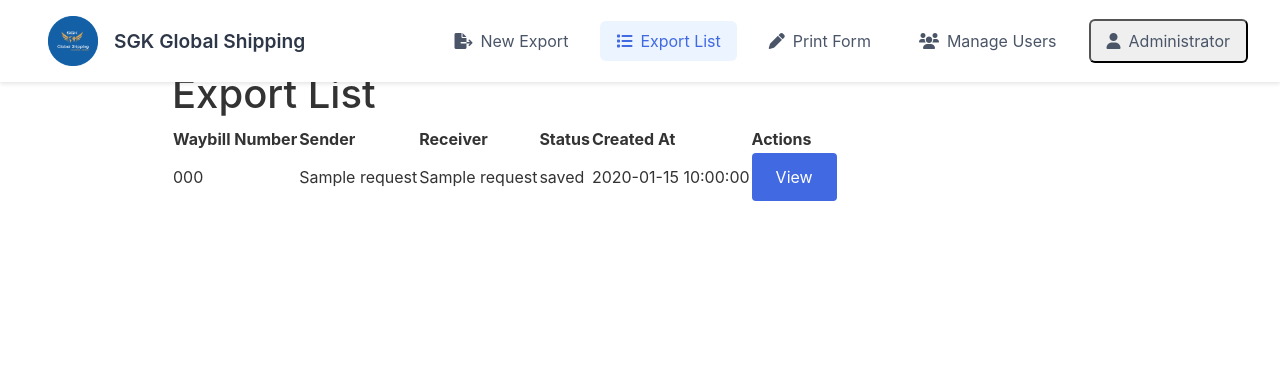
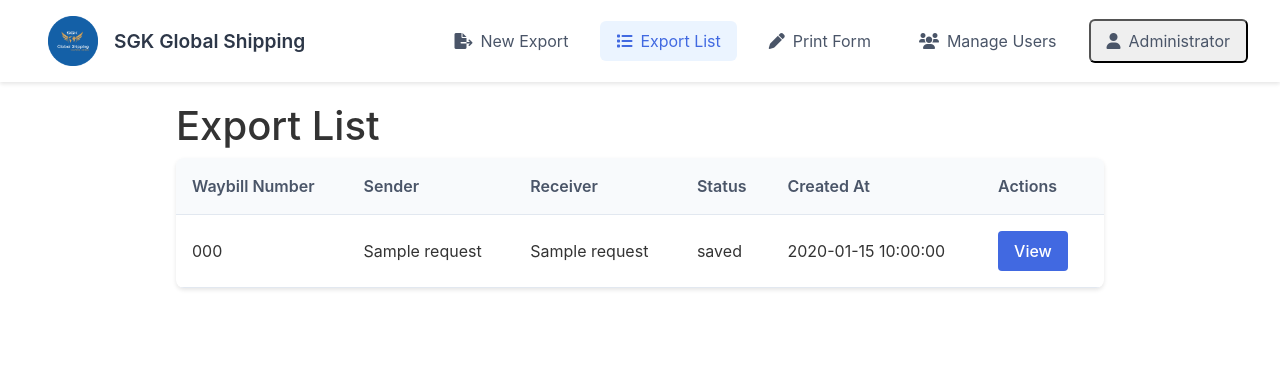
Before and after one commit to nonsonwune/sgk_export, a Flask app: page /list in a window 1280 px wide. Shown: the top 382 px of the page. Run offline with Flask 3, Linux system fonts and the light colour scheme; a user stored in the database is signed in; tables that the repository leaves empty hold one stand-in row (values such as "Sample post").

Commit message:
feat: add empty state message for export list

```diff
--- a/templates/list.html
+++ b/templates/list.html
@@ -142,6 +142,79 @@
     .action-button.danger:hover {
         background-color: #b91c1c;
     }
+
+    .container {
+        max-width: 1200px;
+        margin: 2rem auto;
+        padding: 0 1rem;
+    }
+
+    .empty-state {
+        text-align: center;
+        padding: 4rem 2rem;
+        background: white;
+        border-radius: 8px;
+        box-shadow: 0 2px 4px rgba(0,0,0,0.1);
+    }
+
+    .empty-state-icon {
+        font-size: 4rem;
+        color: #a0aec0;
+        margin-bottom: 1.5rem;
+    }
+
+    .empty-state h2 {
+        color: #2d3748;
+        margin-bottom: 1rem;
+    }
+
+    .empty-state p {
+        color: #718096;
+        margin-bottom: 2rem;
+    }
+
+    .table-container {
+        background: white;
+        border-radius: 8px;
+        box-shadow: 0 2px 4px rgba(0,0,0,0.1);
+        overflow-x: auto;
+    }
+
+    table {
+        width: 100%;
+        border-collapse: collapse;
+    }
+
+    th, td {
+        padding: 1rem;
+        text-align: left;
+        border-bottom: 1px solid #e2e8f0;
+    }
+
+    th {
+        background-color: #f8fafc;
+        font-weight: 600;
+        color: #4a5568;
+    }
+
+    .actions {
+        white-space: nowrap;
+    }
+
+    .action-button {
+        display: inline-block;
+        padding: 0.5rem 1rem;
+        border-radius: 4px;
+        text-decoration: none;
+        font-weight: 500;
+        margin-right: 0.5rem;
+        background-color: #4169E1;
+        color: white;
+    }
+
+    .action-button:hover {
+        background-color: #3154b4;
+    }
 </style>
 {% endblock %}
 
@@ -149,6 +222,7 @@
 <div class="container">
     <h1>Export List</h1>
 
+    {% if exports %}
     <div class="table-container">
         <table>
             <thead>
@@ -183,6 +257,16 @@
             </tbody>
         </table>
     </div>
+    {% else %}
+    <div class="empty-state">
+        <div class="empty-state-icon">
+            <i class="fas fa-file-export"></i>
+        </div>
+        <h2>No Export Documentations</h2>
+        <p>There are currently no export documentations in the system.</p>
+        <a href="{{ url_for('new_export') }}" class="btn btn-primary">Create New Export</a>
+    </div>
+    {% endif %}
 </div>
 
 <!-- Enhanced Image Modal -->
```
